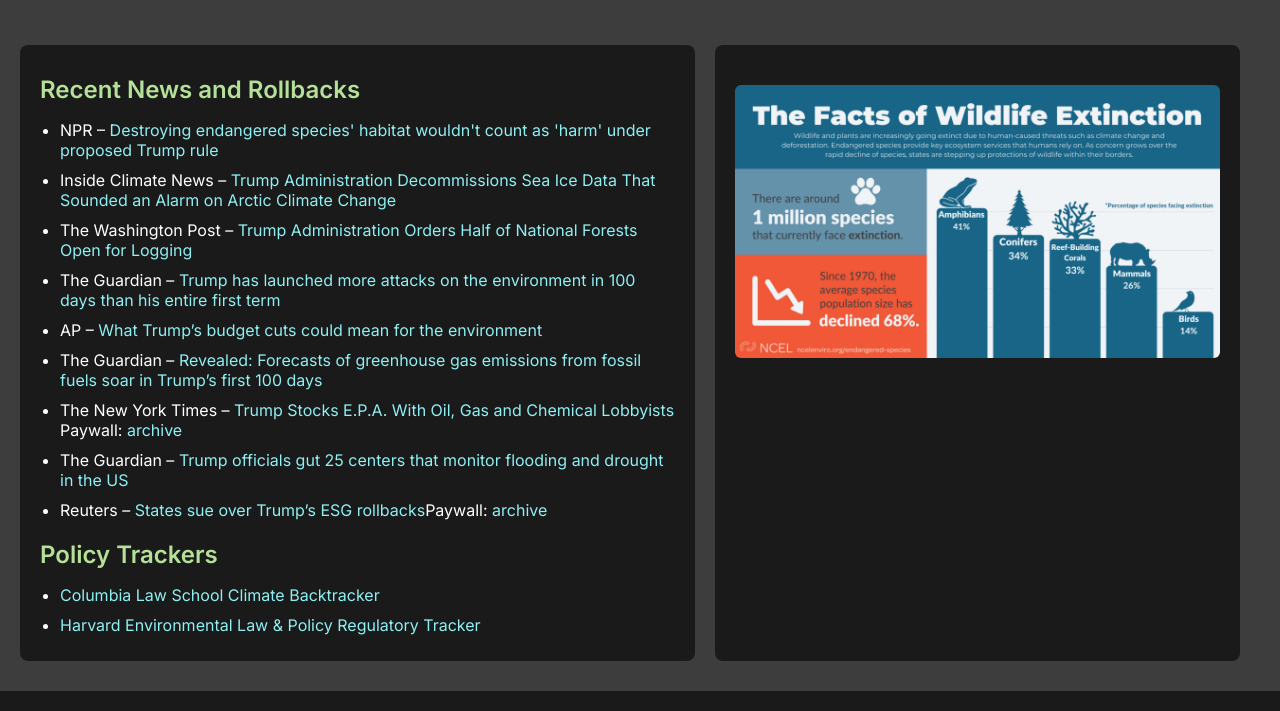
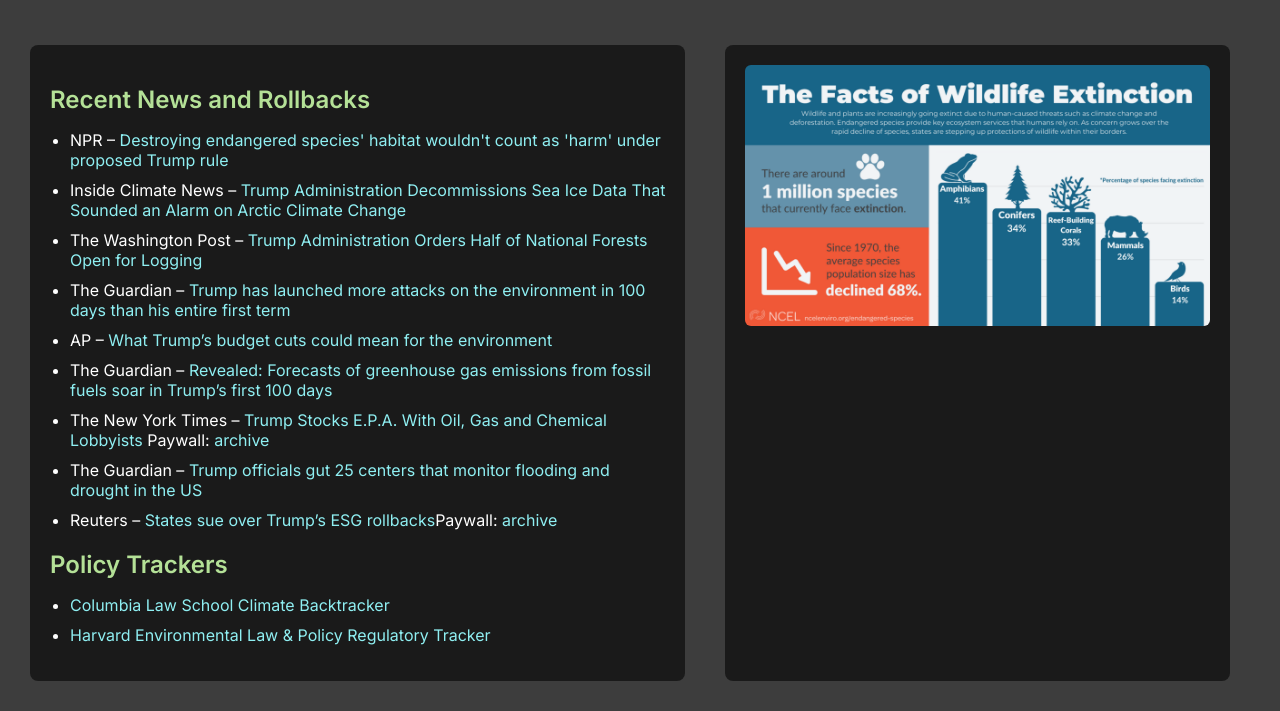
Before and after one commit to Neo-50/social-democracy-network, a Flask app: page /environment in a window 1280 px wide. Shown: the part 202-913 px from the top of the page. Run offline with Flask 3, Linux system fonts and the light colour scheme.

Commit message:
Tweaking CSS for environment page

```diff
--- a/static/css/environment.css
+++ b/static/css/environment.css
@@ -4,14 +4,15 @@
     column-gap: 20px;
     width: fit-content;
     padding: 20px;
+    margin-top: 0;
     font-family: 'Inter', sans-serif;
     color: white;
 }
 
 .environment-page .environment-left {
     background-color: #1a1a1a;
-    padding: 10px 20px 10px 20px;
-    margin: 10px 0 10px 0;
+    padding: 20px;
+    margin: 10px;
     border-radius: 8px;
     text-align: left;
     grid-column: 1;
@@ -20,8 +21,8 @@
 
 .environment-page .environment-right {
     background-color: #1a1a1a;
-    padding: 40px 20px 10px 20px;
-    margin: 10px 0 10px 0;
+    padding: 20px;
+    margin: 10px;
     border-radius: 8px;
     text-align: left;
     grid-column: 2;
```
